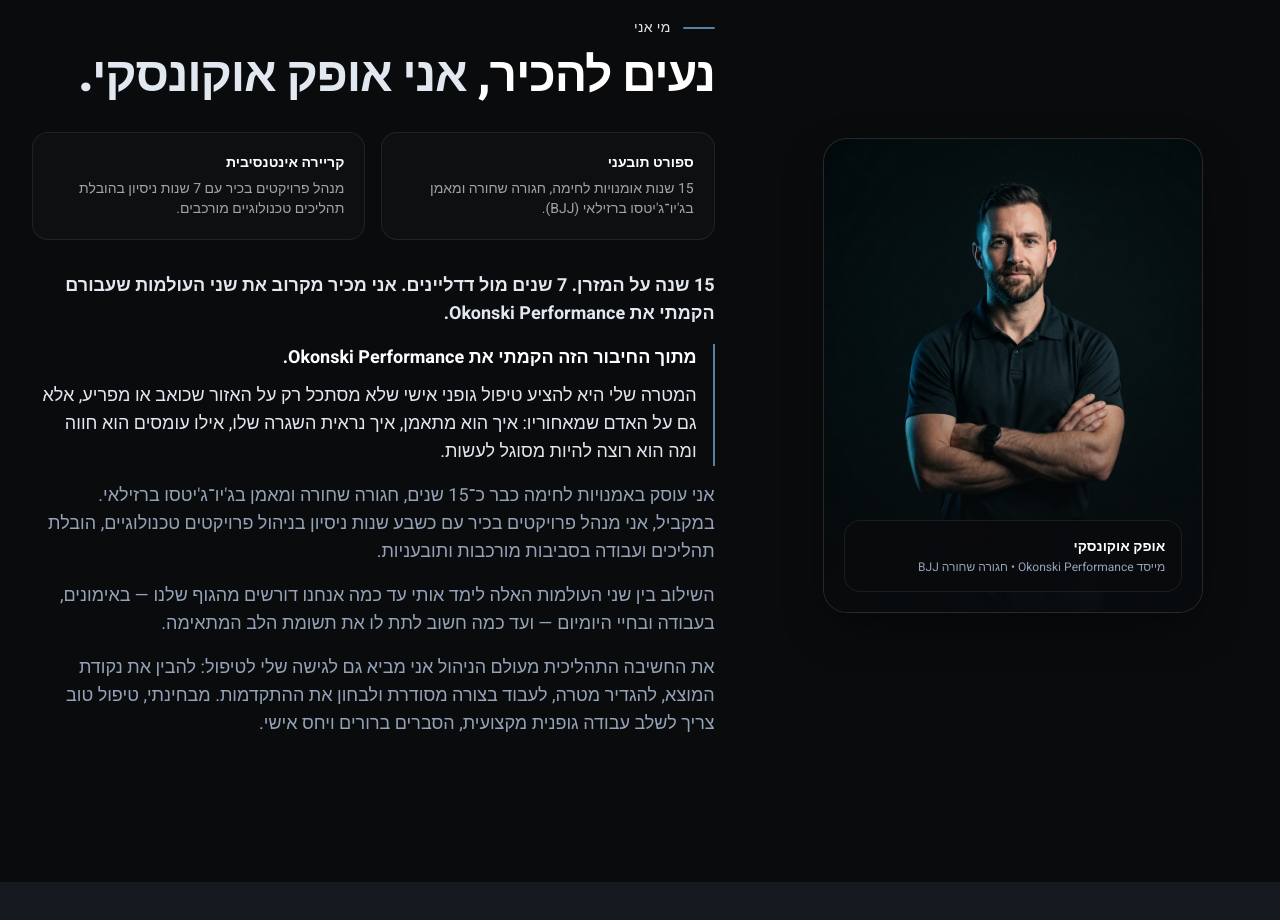
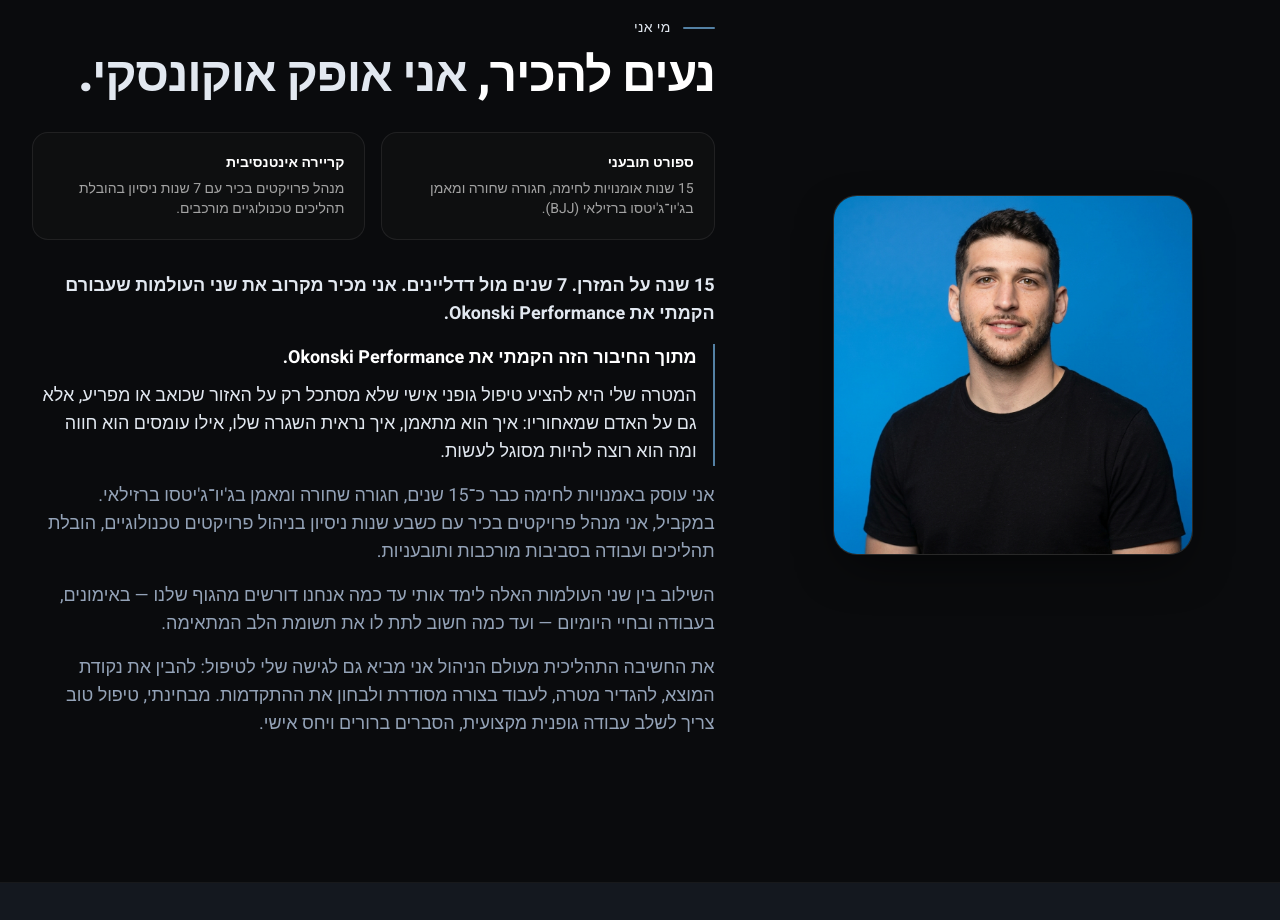
Before and after one commit to ofek-ok/okonskiperformance, a Next.js app: page / in a window 1280 px wide. Shown: the part 4640-5560 px from the top of the page. Built offline with nearby package versions, Linux system fonts and the light colour scheme; a web font is replaced by a local one.

Commit message:
feat(about): update founder portrait with HD enhanced photo and remove bottom caption

```diff
--- a/components/AboutOfek.tsx
+++ b/components/AboutOfek.tsx
@@ -26,21 +26,15 @@ export default function AboutOfek() {
 
           {/* Professional Studio Portrait */}
           <div className="lg:col-span-5 relative order-first">
-            <div className="relative w-full max-w-[330px] sm:max-w-[380px] mx-auto aspect-[4/5] rounded-3xl overflow-hidden border border-white/[0.08] shadow-[0_18px_48px_-14px_rgba(0,0,0,0.65)] bg-neutral-900">
+            <div className="relative w-full max-w-[300px] sm:max-w-[360px] mx-auto aspect-square rounded-3xl overflow-hidden border border-white/[0.08] shadow-[0_18px_48px_-14px_rgba(0,0,0,0.65)] bg-neutral-900">
               <Image
-                src="/about-portrait.jpg"
+                src="/ofek-portrait-hd.jpg"
                 alt="אופק אוקונסקי, מייסד Okonski Performance"
                 fill
-                className="object-cover object-top"
-                sizes="(max-width: 640px) 330px, (max-width: 1024px) 380px, 33vw"
+                className="object-cover object-center"
+                sizes="(max-width: 640px) 300px, (max-width: 1024px) 360px, 33vw"
                 priority={false}
               />
-              <div className="absolute inset-0 bg-gradient-to-t from-charcoalDark via-transparent to-transparent opacity-80" />
-
-              <div className="absolute bottom-4 sm:bottom-5 right-4 sm:right-5 left-4 sm:left-5 p-4 rounded-2xl bg-[#0A0B0D]/80 backdrop-blur-md border border-white/[0.08] text-right">
-                <p className="text-white font-semibold text-sm">אופק אוקונסקי</p>
-                <p className="text-[11px] sm:text-xs text-silverMuted mt-0.5">מייסד Okonski Performance • חגורה שחורה BJJ</p>
-              </div>
             </div>
           </div>
 
```
Also changed, not shown: public/about-portrait.jpg, public/ofek-portrait-hd.jpg (added).
